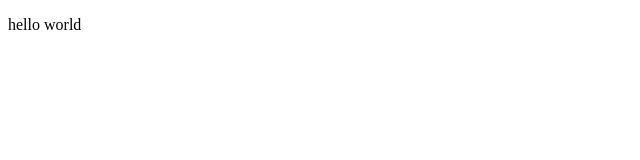
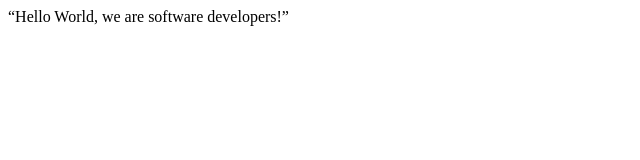
Before and after one commit to boniface0/pairprogramming-3, a plain HTML site: page index.html in a window 1280 px wide. Shown: the whole page, without its empty margins (0-640 px from the left). Drawn offline with Linux system fonts and the light colour scheme.

Commit message:
added text to index file

```diff
--- a/index.html
+++ b/index.html
@@ -9,19 +9,7 @@
   <body>
     <script src="https://cdn.freecodecamp.org/testable-projects-fcc/v1/bundle.js"></script>
 
-    <!--
-
-    Hello Camper!
-
-    For now, the test suite only works in Chrome!
-    Please read the README below in the JS Editor before beginning.
-    Feel free to delete this message once you have read it.
-    Good luck and Happy Coding!
-
-    - The freeCodeCamp Team
-
-    -->
-    <p>hello world</p>
+    “Hello World, we are software developers!”
     <script  src="js/index.js"></script>
   </body>
 </html>
```
